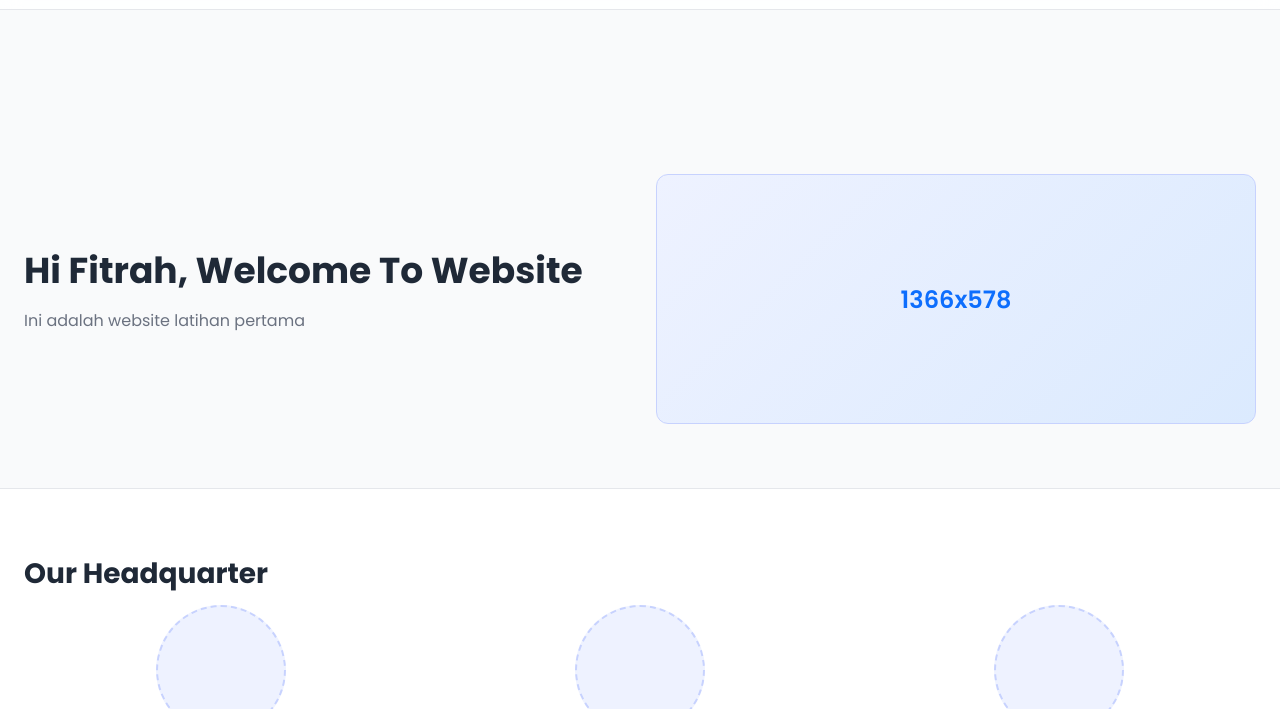
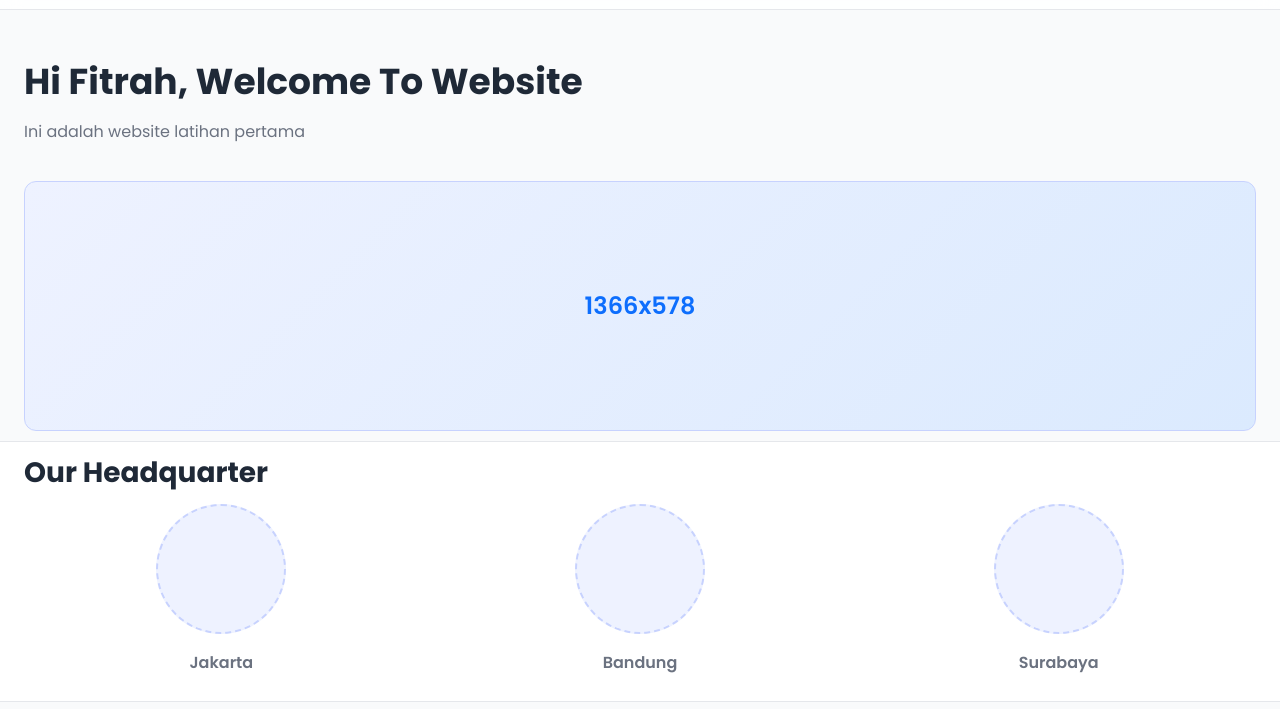
Before and after one commit to Fitrah-Andhika-Ramadhan/CodingCamp-220925-FitrahAndhikaRamadhan, a plain HTML site: page CodingCamp-220925-FitrahAndhikaRamadhan/index.html in a window 1280 px wide. Shown: the part 56-765 px from the top of the page. Drawn offline with Linux system fonts and the light colour scheme.

Commit message:
Update style.css

```diff
--- a/CodingCamp-220925-FitrahAndhikaRamadhan/css/style.css
+++ b/CodingCamp-220925-FitrahAndhikaRamadhan/css/style.css
@@ -31,12 +31,12 @@ p { color: var(--muted); line-height: 1.6; }
 
 main {
   width: 100%;
-  margin: 100px auto 0;
+  margin: 0 auto;
   padding: 0;
 }
 
 section {
-  padding: 64px 0;
+  padding: 10px 0;
   animation: fadeIn 0.5s ease-out forwards;
   opacity: 0;
 }
@@ -99,12 +99,27 @@ hr { border: none; height: 1px; background: var(--border); margin: 40px 0; }
 .nav-links a:hover { background: var(--primary-light); color: var(--primary); }
 
 /* ===== Hero ===== */
-.hero-container { display: grid; grid-template-columns: 1fr 1fr; align-items: center; gap: 32px; }
+.hero-container {
+  display: flex;
+  flex-direction: column; /* biar isi ditumpuk vertikal */
+  align-items: flex-start; /* teks rata kiri */
+  justify-content: flex-start; /* isi kontainer mulai dari atas */
+  height: 100%;
+  padding-top: 20px; /* kasih jarak dari atas biar gak nempel */
+  margin-top: 20px;
+}
+.hero-text {
+  margin-bottom: 20px; /* beri spasi sebelum banner */
+}
+
 .hero-banner {
   height: 250px;
+  width: 100%;
   border-radius: 12px;
   background: linear-gradient(135deg, var(--primary-light), #dbeafe);
-  display: flex; align-items: center; justify-content: center;
+  display: flex;
+  align-items: center;
+  justify-content: center;
   color: var(--primary);
   font-weight: 600;
   font-size: 1.5rem;
```
